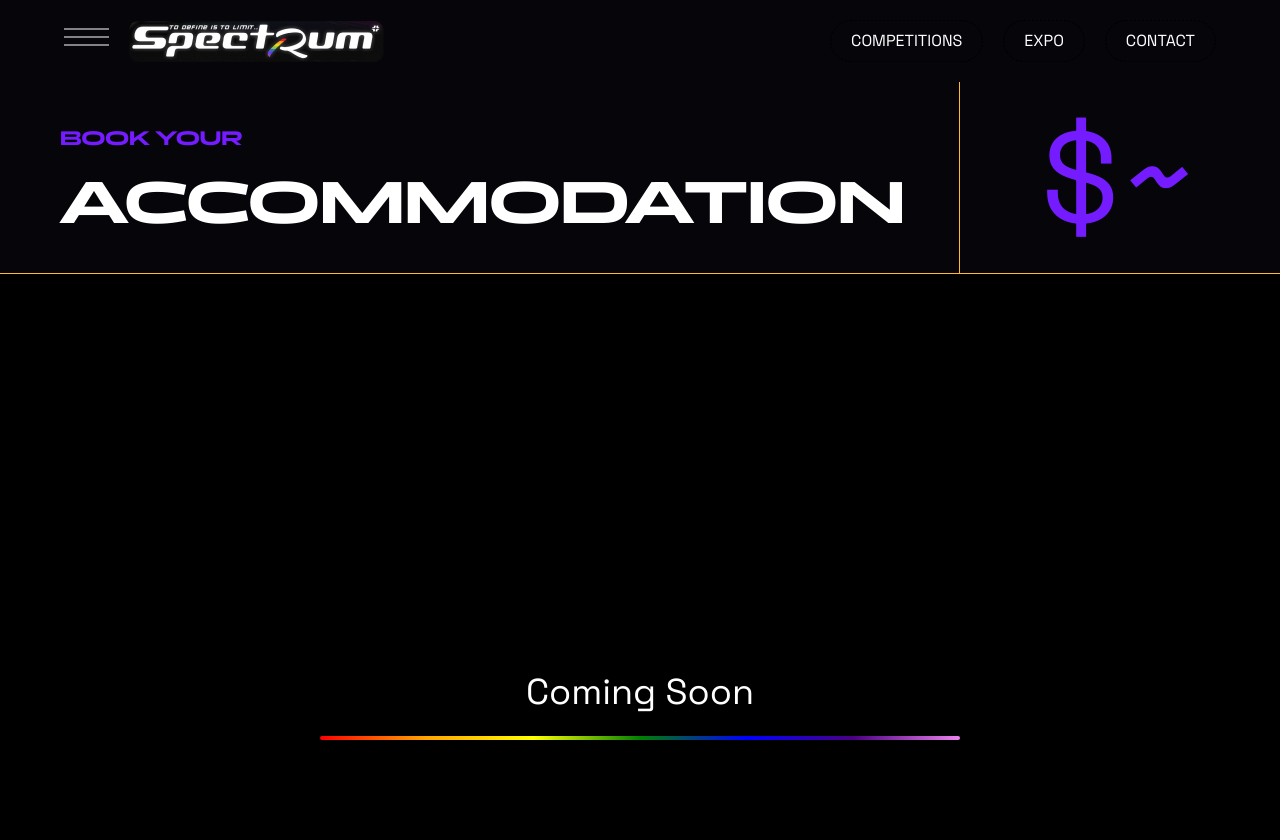
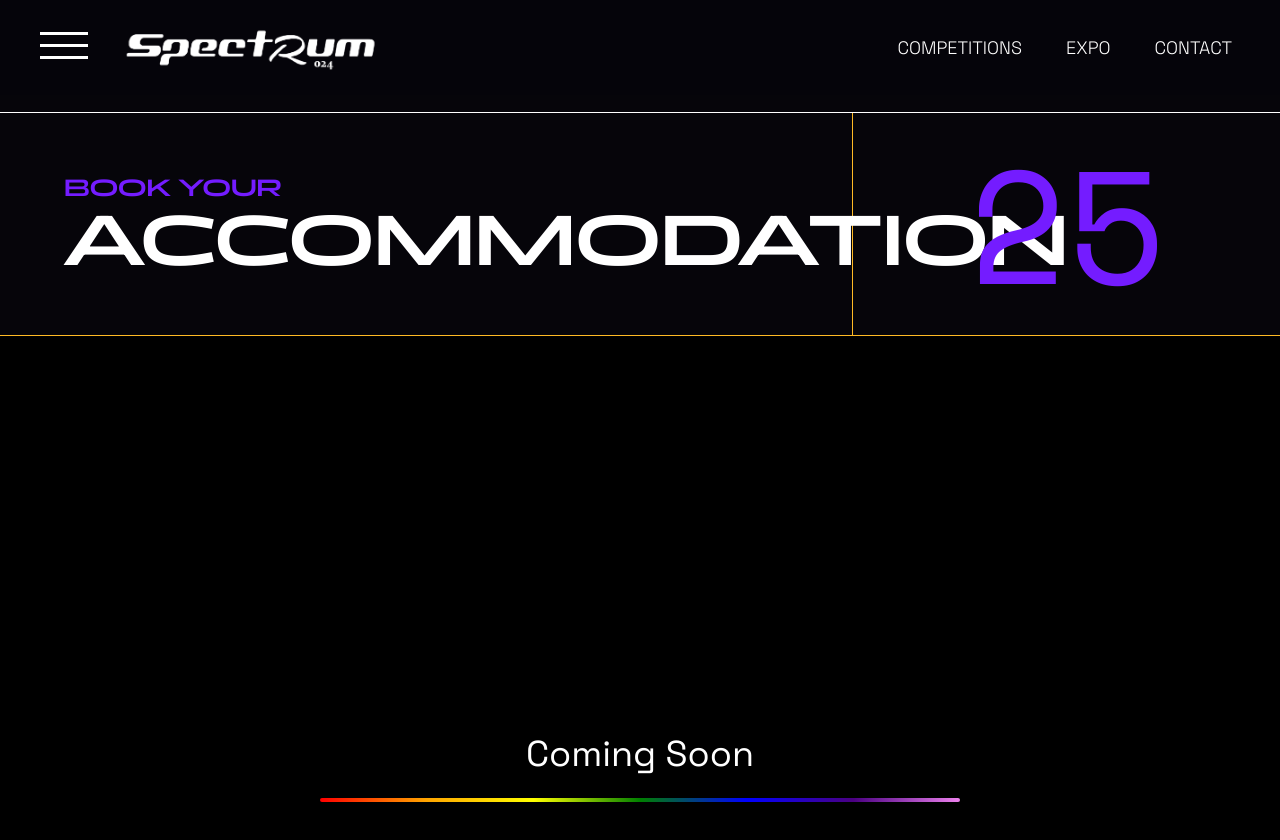
Before and after one commit to Engicos-Coders-Club/gec-spectrum-website-2024, a Next.js app: page /accommodation in a window 1280 px wide. Shown: the top 840 px of the page. Built offline with nearby package versions, Linux system fonts and the light colour scheme.

Commit message:
navbar updated (#55)
* Style fixes

* Update to new Navbar.tsx

* fixed links

* Add PageHead.tsx

```diff
--- a/src/app/Teams/page.tsx
+++ b/src/app/Teams/page.tsx
@@ -1,20 +1,16 @@
-import Navbar from "@/components/Navbar"
-import PageHead from "../components/PageHead"
-import TeamsData from "../components/TeamsData"
-import Coming from "../ComingSoon/page"
+import Navbar from "@/components/Navbar";
+import PageHead from "../components/PageHead";
+import TeamsData from "../components/TeamsData";
+import Coming from "../ComingSoon/page";
 
 const page = () => {
   return (
     <div>
-        <PageHead body="MEET THE" title="TEAM"  faltutext="/*" />
-        <TeamsData/>
-        {/* <div className="flex items-center justify-center flex-col gap-2">
-          <p>COMING SOON</p>
-          <div className="h-2 gradient-five-colors w-20"></div>
-          </div> */}
-          <Coming></Coming>
+      <PageHead body="MEET THE" title="TEAM" faltutext="/*" />
+      <TeamsData />
+      <Coming></Coming>
     </div>
-  )
-}
+  );
+};
 
-export default page
+export default page;
--- a/src/app/accommodation/page.tsx
+++ b/src/app/accommodation/page.tsx
@@ -1,33 +1,21 @@
 import Navbar from "@/components/Navbar";
-import localFont from 'next/font/local';
+import localFont from "next/font/local";
 import Link from "next/link";
 import { Space_Grotesk } from "next/font/google";
 import Coming from "../ComingSoon/page";
+import PageHead from "../components/PageHead";
 
-const Space = Space_Grotesk({ subsets : ['latin'], weight: ['700', '600']});
+const Space = Space_Grotesk({ subsets: ["latin"], weight: ["700", "600"] });
 
 const panchang = localFont({
-  src: '../../../public/Panchang-Variable.ttf',
-  display: 'swap',
+  src: "../../../public/Panchang-Variable.ttf",
+  display: "swap",
 });
 
-
-
 export default function Accommodation() {
-
   return (
     <main>
-      <section className="w-full flex items-center h-48 border-b border-[#FFBA25]">
-        <div className={`w-full sm:w-3/4 h-full flex items-center sm:border-r border-[#FFBA25]`}>
-          <div className="p-5 mx-5 sm:mx-10 flex flex-col space-y-2 sm:space-y-5">
-            <p className={`text-primary font-bold text-lg sm:text-xl ${panchang.className}`}>BOOK YOUR</p>
-            <p className={`text-2xl sm:text-3xl md:text-4xl lg:text-6xl text-white font-bold ${panchang.className}`}>ACCOMMODATION</p>
-          </div>
-        </div>
-        <div className="w-1/4 h-full flex justify-center invisible sm:visible">
-          <span className={`text-primary flex items-center text-8xl lg:text-9xl ${Space.className}`}>$~</span>
-        </div>
-      </section>
+      <PageHead body="BOOK YOUR" faltutext="25" title="ACCOMMODATION" />
       <Coming></Coming>
     </main>
   );
--- /dev/null
+++ b/src/app/components/Navbar.tsx
@@ -0,0 +1,175 @@
+"use client";
+import Link from "next/link";
+import React, { useState } from "react";
+import { Space_Grotesk } from "next/font/google";
+import { motion, AnimatePresence } from "framer-motion";
+import { IoHomeOutline } from "react-icons/io5";
+import { MdOutlineLocalHotel, MdArrowOutward } from "react-icons/md";
+import { AiOutlineQuestion, AiOutlineTeam } from "react-icons/ai";
+import { GoClock, GoPersonAdd } from "react-icons/go";
+import { FiPhone } from "react-icons/fi";
+import { BsTrophy } from "react-icons/bs";
+import { PiGlobeLight, PiTicketThin } from "react-icons/pi";
+import { VscClose, VscMenu } from "react-icons/vsc";
+
+const space = Space_Grotesk({
+  weight: ["300"],
+  subsets: ["latin"],
+  display: "swap",
+});
+
+const Navbar = () => {
+  const [menu, setMenu] = useState(false);
+  const [isOpen, setIsOpen] = useState(false);
+  const handleClick = () => {
+    setIsOpen(!isOpen);
+    setMenu(!menu);
+  };
+
+  let links = [
+    {
+      name: "HOME",
+      icon: <IoHomeOutline color="#FA5622" size={40} />,
+      link: "/",
+    },
+    {
+      name: "ABOUT",
+      icon: <AiOutlineQuestion color="#FA5622" size={40} />,
+      link: "/",
+    },
+    {
+      name: "SCHEDULE",
+      icon: <GoClock color="#FA5622" size={40} />,
+      link: "/",
+    },
+    {
+      name: "COMPETITIONS",
+      icon: <BsTrophy color="#FA5622" size={40} />,
+      link: "/competitions",
+    },
+    {
+      name: "EVENTS",
+      icon: <PiTicketThin color="#FA5622" size={40} />,
+      link: "/Events",
+    },
+    {
+      name: "EXPO",
+      icon: <PiGlobeLight color="#FA5622" size={40} />,
+      link: "/#expo",
+    },
+    {
+      name: "SPONSORS",
+      icon: <GoPersonAdd color="#FA5622" size={40} />,
+      link: "/#sponsors",
+    },
+    {
+      name: "ACCOMODATION",
+      icon: <MdOutlineLocalHotel color="#FA5622" size={40} />,
+      link: "/accommodation",
+    },
+    {
+      name: "TEAM",
+      icon: <AiOutlineTeam color="#FA5622" size={40} />,
+      link: "/Teams",
+    },
+    {
+      name: "CONTACT",
+      icon: <FiPhone color="#FA5622" size={40} />,
+      link: "/#contact",
+    },
+  ];
+
+  return (
+    <div className="fixed top-0 left-0 w-full flex items-center justify-between z-[100] p-5 text-white sm:px-10 px-6 bg-bgDark/70">
+      <motion.div
+        className="flex items-center sm:gap-6 gap-14"
+        initial={{ opacity: 0, x: -50 }}
+        animate={{ opacity: 1, x: 0 }}
+        transition={{ duration: 0.5, delay: 0.2 }}
+      >
+        <div className="relative ">
+          <button
+            className="relative flex-col justify-center items-center mr-3 z-50"
+            onClick={() => {
+              setIsOpen(!isOpen);
+              setMenu(!menu);
+            }}
+          >
+            {menu ? (
+              <VscClose className="text-[#FA5622] size-12" />
+            ) : (
+              <VscMenu className="text-white size-12" />
+            )}
+          </button>
+          <AnimatePresence>
+            {isOpen && (
+              <motion.div
+                initial={{ opacity: 0, translateX: 400 }}
+                animate={{ opacity: 1, translateX: 0 }}
+                exit={{ opacity: 0, translateX: -400 }}
+                transition={{ duration: 0.5 }}
+                className="fixed inset-0 bg-black z-40 flex"
+              >
+                <div className="md:w-1/12 sm:w-2/12 w-1/4 h-full bg-black flex justify-center items-end border border-[#FA5622]">
+                  <img src="GecLogo.png" alt="GEC" className="size-20 mb-5" />
+                </div>
+                <div className="md:w-11/12 w-3/4 h-full">
+                  {links.map((link, index) => (
+                    <Link
+                      href={link.link}
+                      onClick={handleClick}
+                      className="h-[10%] w-full flex border-y border-[#FA5622] group text-white hover:bg-white hover:text-black duration-500 hover:font-semibold text-lg sm:text-2xl md:text-7xl justify-center items-center gap-5"
+                      key={index}
+                    >
+                      <div className="w-[10%] group-hover:w-0 h-full flex items-center justify-center ml-5 sm:ml-0">
+                        {link.icon}
+                      </div>
+                      <div className="w-[90%] group-hover:w-full group-hover:ml-10 h-full flex justify-between sm:text-3xl text-2xl items-center duration-500">
+                        <h1>{link.name}</h1>
+                      </div>
+                      <MdArrowOutward className="duration-150 h-[0px] group-hover:h-full" />
+                    </Link>
+                  ))}
+                </div>
+              </motion.div>
+            )}
+          </AnimatePresence>
+        </div>
+        <Link href={"/"} className="">
+          <img
+            src="/spectrum-logo.png"
+            alt="Logo"
+            className="w-64 rounded-2xl"
+          />
+        </Link>
+      </motion.div>
+      <motion.div
+        className={`${space.className} hidden sm:flex gap-1 sm:gap-7 sm:text-lg items-center justify-center `}
+        initial={{ opacity: 0, x: 50 }}
+        animate={{ opacity: 1, x: 0 }}
+        transition={{ duration: 0.5, delay: 0.2 }}
+      >
+        <Link
+          href={"/competitions"}
+          className="hover:border-dotted hover:outline-dashed outline-1 p-2 rounded-full rounded-tl-none"
+        >
+          COMPETITIONS
+        </Link>
+        <Link
+          href={"/#expo"}
+          className="hover:border-dotted hover:outline-dashed outline-1 p-2 rounded-full rounded-tl-none"
+        >
+          EXPO
+        </Link>
+        <Link
+          href={"/#contact"}
+          className="hover:border-dotted hover:outline-dashed outline-1 p-2 rounded-full rounded-tl-none"
+        >
+          CONTACT
+        </Link>
+      </motion.div>
+    </div>
+  );
+};
+
+export default Navbar;
--- a/src/app/components/PageHead.tsx
+++ b/src/app/components/PageHead.tsx
@@ -1,34 +1,46 @@
-import localFont from 'next/font/local'
-import { Space_Mono } from 'next/font/google'
+import localFont from "next/font/local";
+import { Space_Mono } from "next/font/google";
 
 const spacemono = Space_Mono({
-    weight: ['400'],
-    subsets: ['latin'],
-    display: 'swap',
-  })
+  weight: ["400"],
+  subsets: ["latin"],
+  display: "swap",
+});
+
 const panchang = localFont({
-    src: '../../../public/Panchang-Variable.ttf',
-    display: 'swap',
-  })
+  src: "../../../public/Panchang-Variable.ttf",
+  display: "swap",
+});
 
 interface PageHeadProps {
-  title:string,
-  body:string,
-  faltutext:string
+  title: string;
+  body: string;
+  faltutext: string;
 }
 
-const PageHead = ({body, title, faltutext}:PageHeadProps) => {
+const PageHead = ({ body, title, faltutext }: PageHeadProps) => {
   return (
-    <div className={`${panchang.className} w-screen md:h-56  h-40 flex border border-b-[#FFBA25] border-t-white border-x-0`}>
-     <div className="w-4/6 h-full sm:p-16 p-10 sm:border-r border-[#FFBA25] flex items-start justify-center flex-col ">
-        <h2 className="text-[#741CFF] font-semibold sm:text-2xl text-lg">{body}</h2>
-        <h1 className='font-semibold sm:text-6xl text-5xl'>{title}</h1>
-     </div>
-     <div className="w-2/6 h-full sm:flex justify-center items-center hidden">
-        <p className={`${spacemono.className} md:text-[10rem]  text-[#741CFF] text-7xl`}> {faltutext}</p>
-     </div>
+    <div
+      className={`${panchang.className} w-screen md:h-56  h-40 flex border border-b-[#FFBA25] border-t-white border-x-0 mt-28`}
+    >
+      <div className="w-4/6 h-full sm:p-16 p-10 sm:border-r border-[#FFBA25] flex items-start justify-center flex-col ">
+        <h2 className="text-[#741CFF] font-semibold sm:text-2xl text-lg">
+          {body}
+        </h2>
+        <h1 className="font-semibold xl:text-7xl lg:text-5xl md:text-4xl sm:text-3xl text-2xl">
+          {title}
+        </h1>
+      </div>
+      <div className="w-2/6 h-full sm:flex justify-center items-center hidden">
+        <p
+          className={`${spacemono.className} md:text-[10rem]  text-[#741CFF] text-7xl`}
+        >
+          {" "}
+          {faltutext}
+        </p>
+      </div>
     </div>
-  )
-}
+  );
+};
 
-export default PageHead
+export default PageHead;
--- a/src/app/event/[id]/page.tsx
+++ b/src/app/event/[id]/page.tsx
@@ -31,7 +31,6 @@ const page = ({ params }: { params: { id:number } }) => {
 
   return (
     <div className="h-screen w-screen overflow-hidden">
-      <Navbar />
       <div className="h-[89vh] w-screen">
         <div className="h-[70%] w-full my-5">
           <div className="h-[65%] w-screen px-14 flex flex-col gap-10">
--- a/src/app/layout.tsx
+++ b/src/app/layout.tsx
@@ -1,7 +1,8 @@
 import type { Metadata } from "next";
 import { Space_Grotesk } from "next/font/google";
 import "./globals.css";
-import Navbar from "@/components/Navbar";
+import Navbar from "./components/Navbar";
+// import Navbar from "@/components/Navbar";
 
 const spaceGrotesk = Space_Grotesk({
   subsets: ["latin"],
@@ -24,7 +25,8 @@ export default function RootLayout({
       <body
         className={`${spaceGrotesk.className} max-w-screen overflow-x-hidden bg-bgDark text-white`}
       >
-        <Navbar />
+        {/* <Navbar /> */}
+        <Navbar/>
         {children}
       </body>
     </html>
--- a/src/components/Navbar/index.tsx
+++ b/src/components/Navbar/index.tsx
@@ -25,8 +25,8 @@ function Navbar() {
         to: "/competitions"
     },
     {
-        name:"EXPO",
-        to: "#expo"
+      name: "EXPO",
+      to: "/#expo",
     },
     // {
     //     name:"SPONSORS",
```
Also changed, not shown: src/app/competitions/page.tsx (+12 -13 lines), public/GecLogo.png (added), public/spectrum-logo.png (added).
